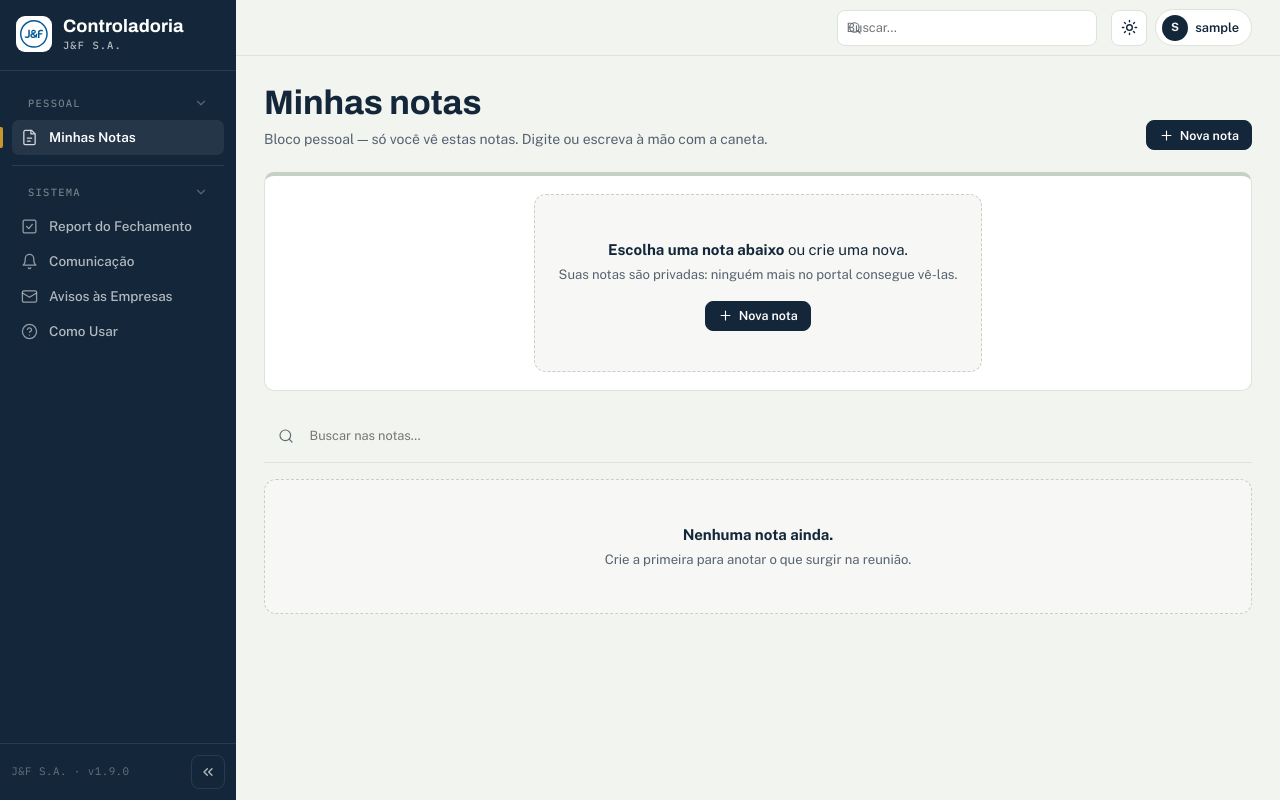
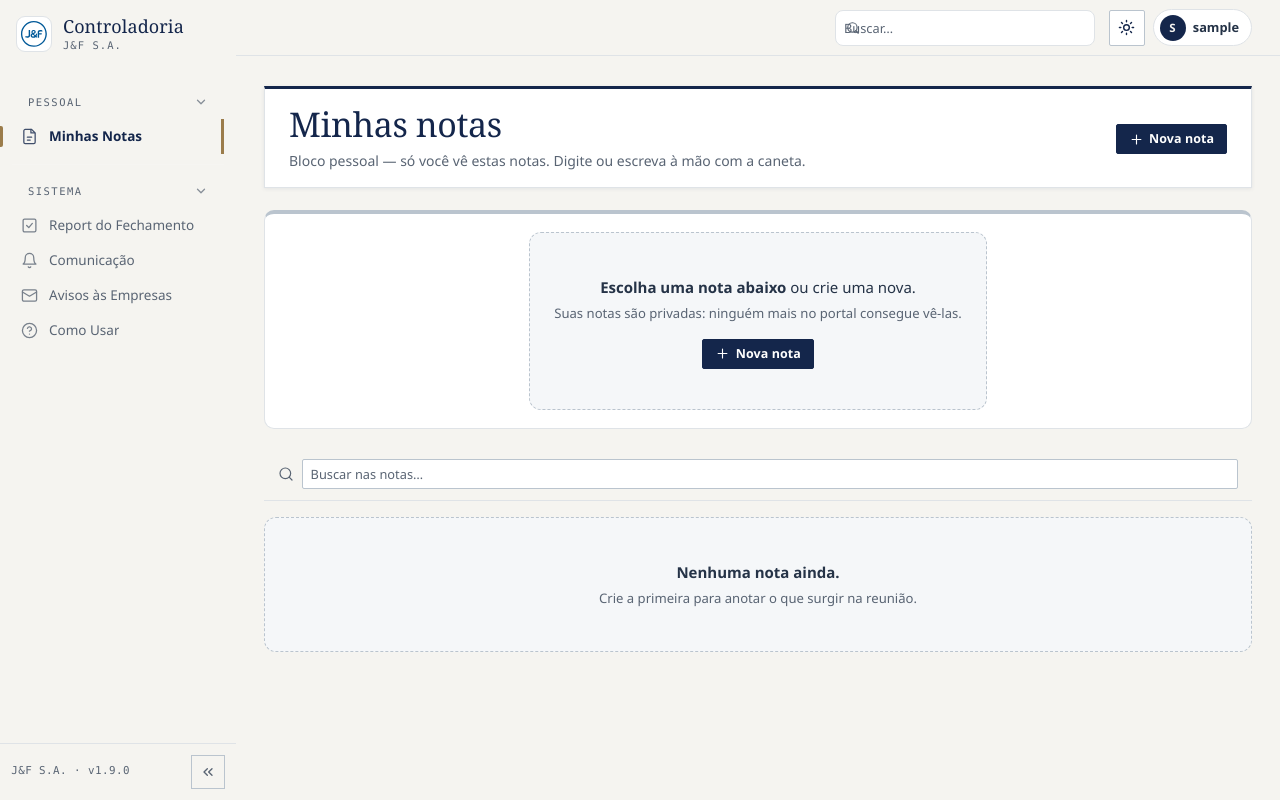
Before and after one commit to fernandoedelson/portalcontroladoria, a Flask app: page /notas in a window 1280 px wide. Run offline with Flask 3, Linux system fonts and the light colour scheme; the visitor is signed in with stand-in values (Sample User, id 1); data comes from the database, SQL or seed files in the repository; data that the repository does not hold is empty.

Commit message:
System design J&F (modo Pele) no portal: menu creme aberto/recolhido, cabeçalhos em quadro, tema claro; desliga com PORTAL_PELE=0
Co-Authored-By: Claude Sonnet 5.5 <noreply@anthropic.com>

```diff
--- a/app.py
+++ b/app.py
@@ -5,6 +5,7 @@ Somente o modulo de Gestao do Time (atividades, projetos, indicadores,
 capacidade, ferias, carteira, alertas, atas, tarefas e notas). O modulo de
 Consolidacao foi removido desta versao.
 """
+import os
 import fuso
 fuso.ativa()                 # antes de tudo: o servidor roda em UTC
 from datetime import datetime
@@ -252,7 +253,8 @@ def register_routes(app):
         return {"APP_NAME": Config.APP_NAME, "ORG": Config.ORG,
                 "unread_notifications": unread, "app_version": "1.9.0",
                 "consolidacao_ativa": False, "now": fuso.agora(), "topo": topo,
-                "n_atrasadas_topo": n_atr}
+                "n_atrasadas_topo": n_atr,
+                "pele": os.environ.get("PORTAL_PELE", "1") != "0"}
 
     # ---------------- Auth ----------------
     @app.route("/login", methods=["GET", "POST"])
--- /dev/null
+++ b/static/css/design-system-pele.css
@@ -0,0 +1,100 @@
+/* =====================================================================
+   PELE (identidade visual apenas) do system design J&F, 02/10/2026.
+   Para aplicações que já existem e que só vão ganhar a cara J&F: cor, fonte e acabamento. NÃO mexe na estrutura.
+
+   Garantias (conferidas por validar_pele.py):
+     * nenhuma propriedade de layout: sem display, position, grid/flex, width/height, margin, padding, gap, overflow, z-index;
+     * tudo prefixado: tokens --jf-*; regras só dentro de .jf-pele (nada vaza para o resto da página);
+     * sem tema escuro: o system design não tem. Aplique a classe só no tema claro.
+
+   Como usar, do mais leve ao mais completo:
+     A) só os tokens: carregue este arquivo e use var(--jf-navy), var(--jf-serif)... no CSS da própria aplicação;
+     B) tokens + pele automática: <body class="jf-pele">; ela recolore texto, títulos, links, botões, campos, tabelas e avisos
+        pelos seletores comuns (button, input, table, h1..h3, a). A aplicação mantém suas classes e sua estrutura;
+     C) mapa para as variáveis da aplicação: no fim do arquivo (seção "mapa") há o padrão para religar --primary, --bg etc.
+   Para desligar: tirar a classe jf-pele (ou o <link>).
+   ===================================================================== */
+
+:root{
+  /* cor (mesmos valores do design-system.css) */
+  --jf-navy:#14264b; --jf-navy2:#1c3260; --jf-accent:#2E5FA3; --jf-accent-l:#6f9bd6;
+  --jf-ink:#253347; --jf-muted:#596473; --jf-line:#dfe3e7; --jf-line2:#bac4ce;
+  --jf-good:#166640; --jf-bad:#a52d35; --jf-gold:#9b7c4b;
+  --jf-bg:#f5f4f0; --jf-card:#ffffff; --jf-paper:#f3f6f9; --jf-paper-warn:#faf6ee;
+  --jf-zebra:#f5f7f9; --jf-total:#eaf0f5; --jf-hover:#e7ebef;
+  /* fonte */
+  --jf-serif:Georgia,"Times New Roman",serif;
+  --jf-sans:"Segoe UI",-apple-system,BlinkMacSystemFont,Roboto,Helvetica,Arial,sans-serif;
+  --jf-mono:Consolas,Menlo,monospace;
+  /* acabamento */
+  --jf-sombra:0 1px 4px rgba(20,38,75,.08);
+  --jf-foco:2px solid var(--jf-gold);
+}
+
+/* ---- base: cor de fundo, texto e família (o tamanho de letra da aplicação não é alterado) ---- */
+.jf-pele{background:var(--jf-bg);color:var(--jf-ink);font-family:var(--jf-sans);-webkit-font-smoothing:antialiased}
+.jf-pele h1,.jf-pele h2{font-family:var(--jf-serif);font-weight:400;color:var(--jf-navy);letter-spacing:-.4px}
+.jf-pele h3,.jf-pele h4,.jf-pele h5{font-family:var(--jf-sans);font-weight:700;color:var(--jf-navy)}
+.jf-pele a{color:var(--jf-accent)}
+.jf-pele a:hover{color:var(--jf-navy)}
+.jf-pele small,.jf-pele .muted,.jf-pele .texto-suave{color:var(--jf-muted)}
+.jf-pele hr{border-color:var(--jf-line2)}
+.jf-pele code,.jf-pele kbd,.jf-pele pre{font-family:var(--jf-mono)}
+.jf-pele :focus-visible{outline:var(--jf-foco);outline-offset:3px}
+.jf-pele ::selection{background:var(--jf-accent-l);color:#fff}
+
+/* ---- superfícies: cartões, painéis, modais (só cor, borda e sombra) ---- */
+.jf-pele .card,.jf-pele .cartao,.jf-pele .panel,.jf-pele .painel,.jf-pele .modal,.jf-pele .modal-content,.jf-pele dialog{
+  background:var(--jf-card);border-color:var(--jf-line);box-shadow:var(--jf-sombra);color:var(--jf-ink)}
+
+/* ---- botões: primário navy, secundário contornado, perigo na cor do sistema ---- */
+.jf-pele button,.jf-pele .btn,.jf-pele input[type=button],.jf-pele input[type=submit]{
+  font-family:var(--jf-sans);font-weight:600;background:#fff;color:var(--jf-navy);border:1px solid var(--jf-line2);border-radius:2px}
+.jf-pele button:hover,.jf-pele .btn:hover{background:var(--jf-hover);border-color:var(--jf-navy)}
+.jf-pele button.primario,.jf-pele .btn-primary,.jf-pele .btn.primary,.jf-pele .primary,.jf-pele button[type=submit],.jf-pele input[type=submit]{
+  background:var(--jf-navy);color:#fff;border-color:var(--jf-navy)}
+.jf-pele button.primario:hover,.jf-pele .btn-primary:hover,.jf-pele .btn.primary:hover,.jf-pele .primary:hover,.jf-pele button[type=submit]:hover{
+  background:var(--jf-navy2);border-color:var(--jf-navy2)}
+.jf-pele .perigo,.jf-pele .btn-danger,.jf-pele .danger{background:var(--jf-bad);color:#fff;border-color:var(--jf-bad)}
+.jf-pele button:disabled,.jf-pele .btn:disabled{opacity:.55}
+
+/* ---- campos de formulário ---- */
+.jf-pele input,.jf-pele select,.jf-pele textarea{font-family:var(--jf-sans);color:var(--jf-ink);background:#fff;border:1px solid var(--jf-line2);border-radius:2px}
+.jf-pele input:focus,.jf-pele select:focus,.jf-pele textarea:focus{border-color:var(--jf-accent);outline:var(--jf-foco)}
+.jf-pele input::placeholder,.jf-pele textarea::placeholder{color:var(--jf-muted)}
+.jf-pele input[type=checkbox],.jf-pele input[type=radio],.jf-pele input[type=range]{accent-color:var(--jf-navy)}
+.jf-pele label{color:var(--jf-ink)}
+
+/* ---- tabelas: cabeçalho navy, zebra suave, total em destaque ---- */
+.jf-pele table{border-color:var(--jf-line);font-variant-numeric:tabular-nums}
+.jf-pele thead th{background:var(--jf-navy);color:#fff;font-weight:600;border-color:var(--jf-navy)}
+.jf-pele td,.jf-pele tbody th{border-color:var(--jf-line)}
+.jf-pele tbody tr:nth-child(even){background:var(--jf-zebra)}
+.jf-pele tbody tr:hover{background:var(--jf-hover)}
+.jf-pele tr.total td,.jf-pele tfoot td,.jf-pele tfoot th{background:var(--jf-total);color:var(--jf-navy);font-weight:700;border-top:2px solid var(--jf-navy)}
+
+/* ---- avisos, selos e valores ---- */
+.jf-pele .note,.jf-pele .aviso,.jf-pele .alert-info,.jf-pele .info{background:var(--jf-paper);border-left:3px solid var(--jf-accent);color:var(--jf-ink)}
+.jf-pele .warn,.jf-pele .alerta,.jf-pele .alert-warning,.jf-pele .atencao{background:var(--jf-paper-warn);border-left:3px solid var(--jf-gold);color:var(--jf-ink)}
+.jf-pele .erro,.jf-pele .alert-danger,.jf-pele .error{background:#fbeeee;border-left:3px solid var(--jf-bad);color:var(--jf-bad)}
+.jf-pele .ok,.jf-pele .alert-success,.jf-pele .sucesso{background:#edf6f0;border-left:3px solid var(--jf-good);color:var(--jf-good)}
+.jf-pele .pos,.jf-pele .positivo{color:var(--jf-good)}
+.jf-pele .neg,.jf-pele .negativo{color:var(--jf-bad)}
+.jf-pele .badge,.jf-pele .selo,.jf-pele .tag{background:var(--jf-paper);color:var(--jf-navy);border:1px solid var(--jf-line2)}
+
+/* ---- navegação: só cor (abas, menus, itens ativos) ---- */
+.jf-pele nav a,.jf-pele .menu a,.jf-pele .tab,.jf-pele .abas a{color:var(--jf-muted)}
+.jf-pele nav a:hover,.jf-pele .menu a:hover,.jf-pele .tab:hover,.jf-pele .abas a:hover{color:var(--jf-navy)}
+.jf-pele nav a.ativo,.jf-pele nav a.active,.jf-pele .menu a.ativo,.jf-pele .tab.ativo,.jf-pele .tab.active,.jf-pele [aria-current=page]{
+  color:var(--jf-navy);font-weight:700;border-color:var(--jf-gold)}
+
+/* ---- mapa para as variáveis da aplicação (copie e ajuste os nomes do lado esquerdo) ----
+   .jf-pele{
+     --primary:var(--jf-navy);   --primary-hover:var(--jf-navy2);   --accent:var(--jf-accent);
+     --bg:var(--jf-bg);          --surface:var(--jf-card);           --text:var(--jf-ink);
+     --text-muted:var(--jf-muted); --border:var(--jf-line);          --success:var(--jf-good);
+     --danger:var(--jf-bad);     --warning:var(--jf-gold);           --font-body:var(--jf-sans);
+     --font-heading:var(--jf-serif);
+   }
+   Gráficos da aplicação: série principal --jf-navy, apoio --jf-accent e --jf-accent-l, referência #71829b,
+   positivo --jf-good, negativo --jf-bad. Números em pt-BR sem casa decimal quando a aplicação permitir. */
--- /dev/null
+++ b/static/css/pele-portal.css
@@ -0,0 +1,54 @@
+/* =====================================================================
+   Pele J&F no Portal Controladoria (system design, modo Pele).
+   Carrega DEPOIS do razao.css e do design-system-pele.css. Só vale com <html class="jf-pele">,
+   que o base.html liga no tema claro (o system design não tem tema escuro) e que a variável
+   de ambiente PORTAL_PELE=0 desliga. Mexe em cor, fonte e acabamento; o quadro do cabeçalho
+   das páginas é a única exceção (precisa de espaço interno).
+   ===================================================================== */
+/* 1) variáveis do portal religadas aos tokens --jf-* */
+.jf-pele{
+  --primary:var(--jf-navy); --primary-2:var(--jf-navy2); --primary-lt:var(--jf-navy); --primary-lt-2:var(--jf-navy2);
+  --accent:var(--jf-gold); --accent-2:var(--jf-gold);
+  --bg:var(--jf-bg); --bg-2:var(--jf-paper); --surface:var(--jf-card); --surface-2:var(--jf-zebra); --surface-hi:var(--jf-total);
+  --border:var(--jf-line); --border-2:var(--jf-line2);
+  --text:var(--jf-ink); --text-muted:var(--jf-muted); --text-soft:var(--jf-muted);
+  --success:var(--jf-good); --danger:var(--jf-bad); --warning:var(--jf-gold); --info:var(--jf-accent);
+  --success-lt:#edf6f0; --success-text:var(--jf-good); --success-border:#c4dfcf;
+  --danger-lt:#fbeeee; --danger-text:var(--jf-bad); --danger-border:#e9c5c7;
+  --warning-lt:var(--jf-paper-warn); --warning-text:#74592f; --warning-border:#e5d6b8;
+  --info-lt:var(--jf-paper); --info-text:var(--jf-navy); --info-border:#c9d6e6;
+  --r-papel:var(--jf-bg); --r-folha:var(--jf-card); --r-folha-2:var(--jf-zebra); --r-folha-3:var(--jf-total);
+  --r-pauta:var(--jf-line); --r-pauta-2:var(--jf-line2);
+  --r-tinta:var(--jf-navy); --r-grafite:var(--jf-muted); --r-grafite-2:var(--jf-muted);
+  --r-verde:var(--jf-good); --r-ouro:#74592f; --r-ouro-ui:var(--jf-gold); --r-ouro-marca:var(--jf-gold); --r-carimbo:var(--jf-bad);
+  --r-btn:var(--jf-navy); --r-btn-hover:var(--jf-navy2);
+  --r-display:var(--jf-serif); --r-texto:var(--jf-sans); --r-mono:var(--jf-mono);
+  --sb-bg:var(--jf-bg); --sb-bg-2:var(--jf-bg); --sb-border:var(--jf-line);
+  --sb-fg:var(--jf-muted); --sb-fg-hi:var(--jf-navy); --sb-active:transparent;
+  --ring:0 0 0 3px rgba(155,124,75,.35);
+  --grad-primary:linear-gradient(var(--jf-navy),var(--jf-navy)); --grad-accent:linear-gradient(var(--jf-gold),var(--jf-gold));
+  --grad-nav:linear-gradient(var(--jf-navy),var(--jf-navy));
+}
+.jf-pele h1,.jf-pele h2,.jf-pele h3,.jf-pele .page-head h1,.jf-pele .card h2{font-stretch:100%;}
+.jf-pele .tbl th{font-family:var(--jf-sans);}
+.jf-pele .btn-primary,.jf-pele .btn.btn-primary{background:var(--jf-navy);border-color:var(--jf-navy);color:#fff;}
+
+/* 2) menu lateral creme: aberto = rente à página; recolhido = faixa flutuante com sombra */
+.jf-pele .sidebar{background:var(--jf-bg);border-right:0;box-shadow:none;}
+.jf-pele .app-shell.sb-mini .sidebar{box-shadow:6px 0 22px rgba(20,38,75,.16);border-right:1px solid var(--jf-line);position:relative;z-index:30;}
+.jf-pele .sidebar button,.jf-pele .sb-group-head,.jf-pele .sb-collapse{background:transparent;border:0;color:var(--jf-muted);border-radius:0;font-family:var(--jf-sans);}
+.jf-pele .sidebar button:hover{background:var(--jf-hover);color:var(--jf-navy);}
+.jf-pele .sidebar nav a,.jf-pele .sidebar .sb-link{color:var(--jf-muted);background:transparent;border-radius:0;border-left:0;}
+.jf-pele .sidebar nav a:hover,.jf-pele .sidebar .sb-link:hover{color:var(--jf-navy);background:transparent;}
+.jf-pele .sidebar .sb-link.active{color:var(--jf-navy);font-weight:700;background:transparent;box-shadow:inset -3px 0 0 var(--jf-gold);}
+.jf-pele .sidebar .sb-brand{border-bottom:0;}
+.jf-pele .sidebar .sb-title b{color:var(--jf-navy);font-stretch:100%;font-weight:400;}
+.jf-pele .sidebar .sb-title small,.jf-pele .sidebar .sb-version{color:var(--jf-muted);}
+.jf-pele .sidebar .sb-logo{background:#fff;border:1px solid var(--jf-line);}
+.jf-pele .sidebar .sb-group-head,.jf-pele .sidebar .sb-group-head .sb-label,.jf-pele .sidebar .sb-group-head .sb-chev{color:var(--jf-muted) !important;background:transparent !important;letter-spacing:.14em;}
+.jf-pele .sidebar .sb-collapse,.jf-pele .sidebar .sb-foot button{border:1px solid var(--jf-line2);background:transparent;}
+.jf-pele .sidebar hr,.jf-pele .sidebar .sb-sep{border-color:var(--jf-line);}
+
+/* 3) cabeçalho de cada página em quadro, com o fio azul-marinho no topo */
+.jf-pele .page-head{background:var(--jf-card);border:1px solid var(--jf-line);border-top:3px solid var(--jf-navy);
+  box-shadow:var(--jf-sombra);padding:18px 24px 16px;margin-bottom:22px;align-items:center;}
--- a/templates/base.html
+++ b/templates/base.html
@@ -1,5 +1,5 @@
 <!DOCTYPE html>
-<html lang="pt-BR">
+<html lang="pt-BR"{% if pele %} class="jf-pele"{% endif %}>
 <head>
   <meta charset="UTF-8"/>
   <meta name="viewport" content="width=device-width, initial-scale=1.0"/>
@@ -22,10 +22,13 @@
   <link rel="preconnect" href="https://fonts.gstatic.com" crossorigin/>
   <link rel="stylesheet" href="https://fonts.googleapis.com/css2?family=Archivo:wdth,wght@62..125,500..800&family=Public+Sans:ital,wght@0,400..700;1,400&family=IBM+Plex+Mono:wght@400;500;600&display=swap"/>
   <link rel="stylesheet" href="/static/css/razao.css?v=49"/>
+  {% if pele %}<link rel="stylesheet" href="/static/css/design-system-pele.css?v=1"/>
+  <link rel="stylesheet" href="/static/css/pele-portal.css?v=1"/>{% endif %}
   <script>
   (function(){var s=localStorage.getItem('cp-theme');
    var t=s||((window.matchMedia&&window.matchMedia('(prefers-color-scheme: dark)').matches)?'dark':'light');
-   document.documentElement.setAttribute('data-theme',t);})();
+   document.documentElement.setAttribute('data-theme',t);
+   document.documentElement.classList.toggle('jf-pele',t!=='dark'&&{{ 'true' if pele else 'false' }});})();
   (function(){var M=document.querySelector('meta[name=csrf-token]').content;var _f=window.fetch;
    window.fetch=function(i,o){o=o||{};var m=(o.method||'GET').toUpperCase();
    if(m!=='GET'&&m!=='HEAD'){o.headers=Object.assign({'X-CSRFToken':M},o.headers||{});}return _f.call(this,i,o);};})();
@@ -433,7 +436,7 @@
   <a href="/logout" class="danger">{{ icone('logout') }}<span>Sair</span></a>
 </div>
 <script>
-function applyTheme(t){document.documentElement.setAttribute('data-theme',t);localStorage.setItem('cp-theme',t);}
+function applyTheme(t){document.documentElement.setAttribute('data-theme',t);document.documentElement.classList.toggle('jf-pele',t!=='dark'&&{{ 'true' if pele else 'false' }});localStorage.setItem('cp-theme',t);}
 function toggleTheme(){applyTheme(document.documentElement.getAttribute('data-theme')==='dark'?'light':'dark');}
 function toggleSbMini(){var s=document.getElementById('app-shell');s.classList.toggle('sb-mini');localStorage.setItem('cp-sb-mini',s.classList.contains('sb-mini')?'1':'0');}
 // Menu lateral em telas pequenas. O deslocamento e' aplicado por JS com
```
